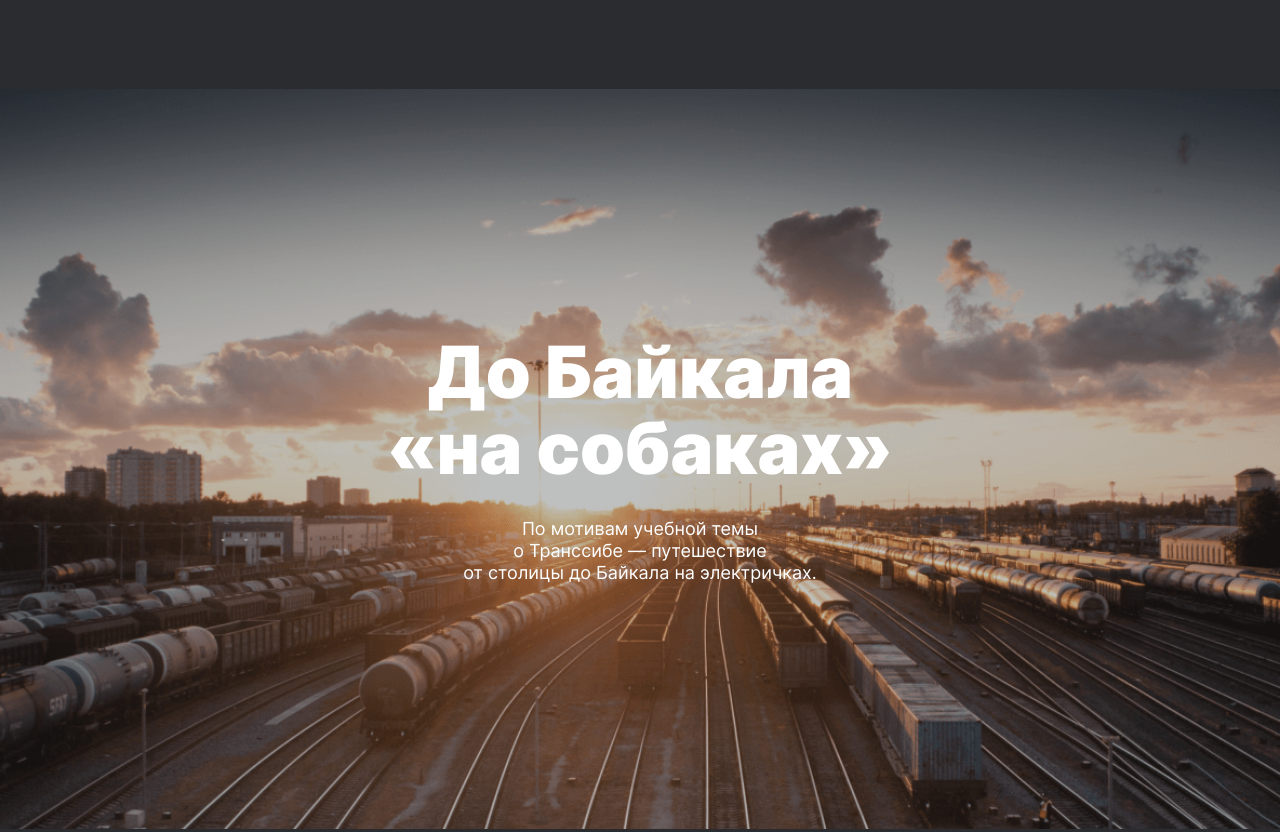
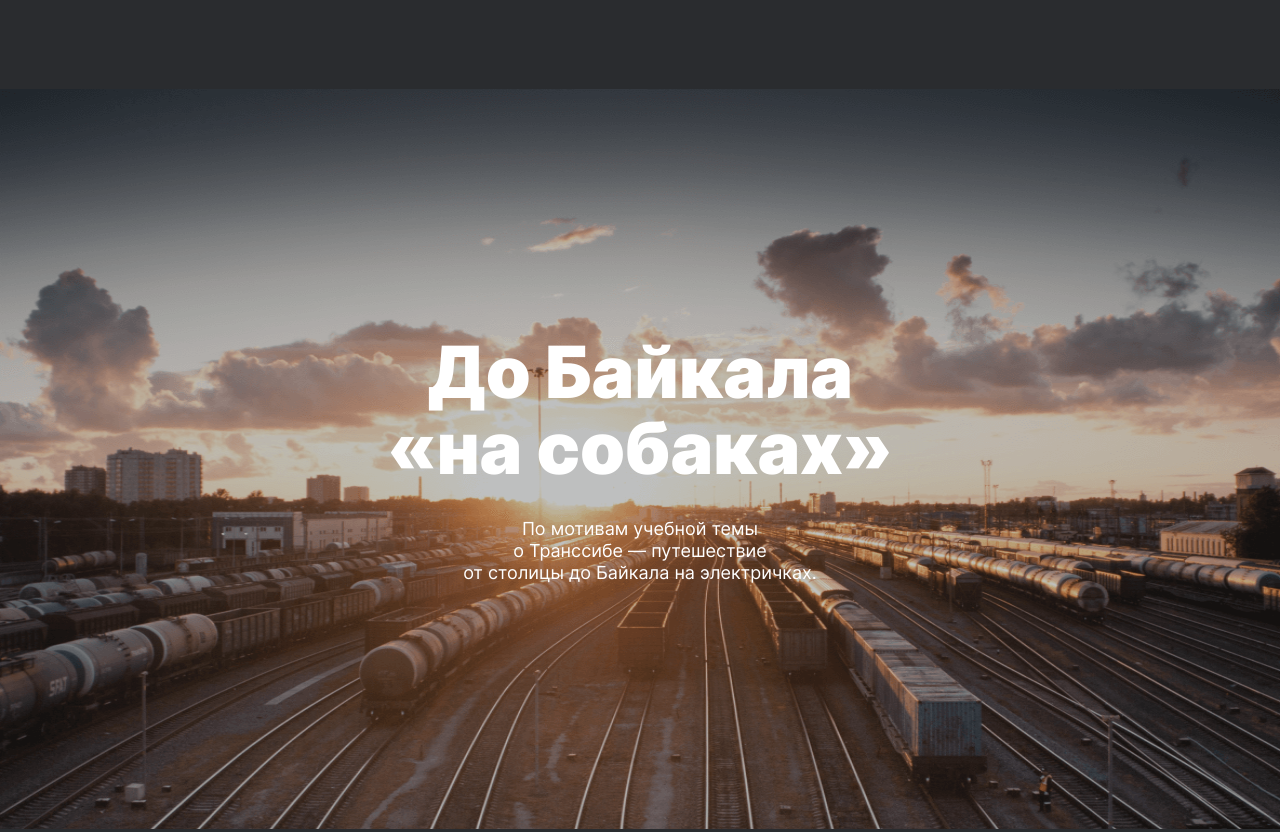
Before and after one commit to avdalovboris/project__three_russian-travel, a plain HTML site: page index.html in a window 1280 px wide. Shown: the part 5940-6772 px from the top of the page. Drawn offline with Linux system fonts and the light colour scheme.

Commit message:
не поставил ; и исправил

```diff
--- a/blocks/cover/cover.css
+++ b/blocks/cover/cover.css
@@ -3,7 +3,6 @@
   background-image: url(../../images/cover/background.png);
   background-size: 100% 100%;
   background-position: center;
-  background-size: cover;
   min-height: 200px;
   margin: 66px 0 0;
   z-index: 1;
--- a/vendor/font/Inter_Web/inter.css
+++ b/vendor/font/Inter_Web/inter.css
@@ -3,7 +3,7 @@
   font-style:  normal;
   font-weight: 400;
   font-display: swap;
-  src: url("Inter-Regular.woff2?v=3.15") format("woff2"),
+  src: url("Inter-Regular.woff2?v=3.15") format("woff2");
 }
 
 @font-face {
@@ -11,5 +11,5 @@
   font-style:  normal;
   font-weight: 900;
   font-display: swap;
-  src: url("Inter-Black.woff2?v=3.15") format("woff2"),
+  src: url("Inter-Black.woff2?v=3.15") format("woff2");
 }
```
